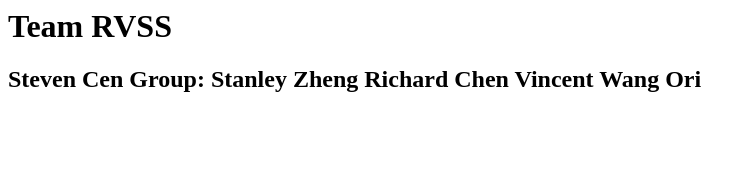
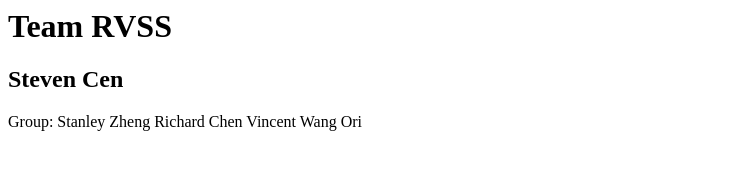
Before and after one commit to stevenstcs/web, a plain HTML site: page index.html in a window 1280 px wide. Shown: the whole page, without its empty margins (0-755 px from the left). Drawn offline with Linux system fonts and the light colour scheme.

Commit message:
Update index.html

```diff
--- a/index.html
+++ b/index.html
@@ -1,7 +1,7 @@
 <!DOCTYPE>
 <html>
 <h1>Team RVSS</h1>
-<h2>Steven Cen<h/2>
+<h2>Steven Cen</h2>
 Group:
 Stanley Zheng
 Richard Chen
```
